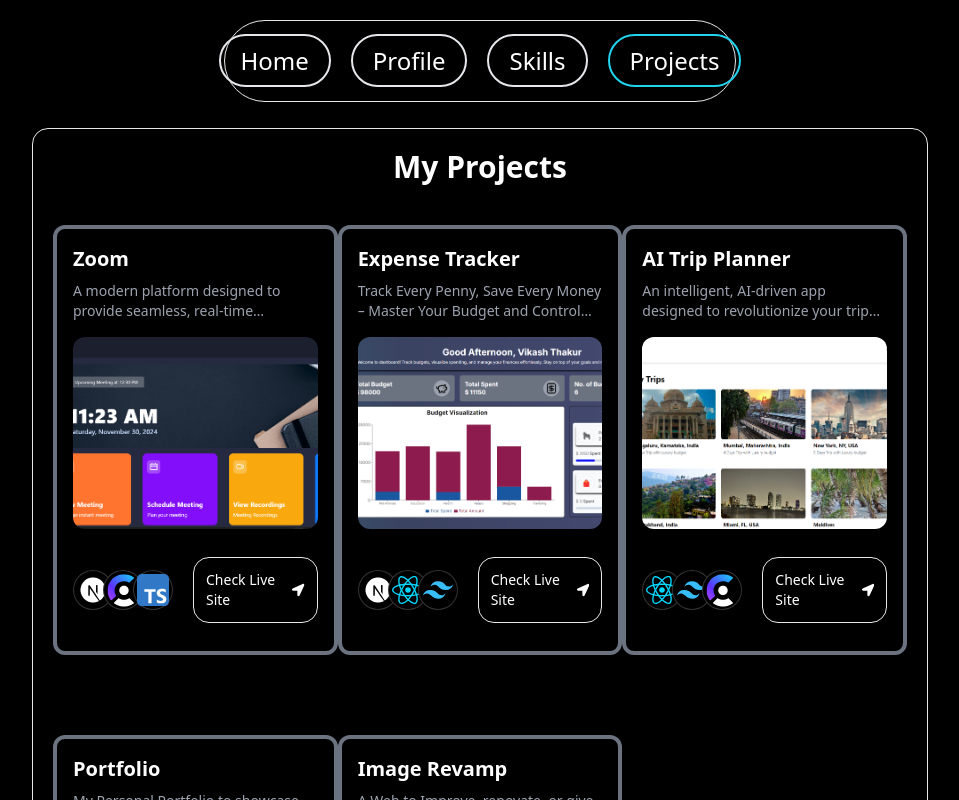
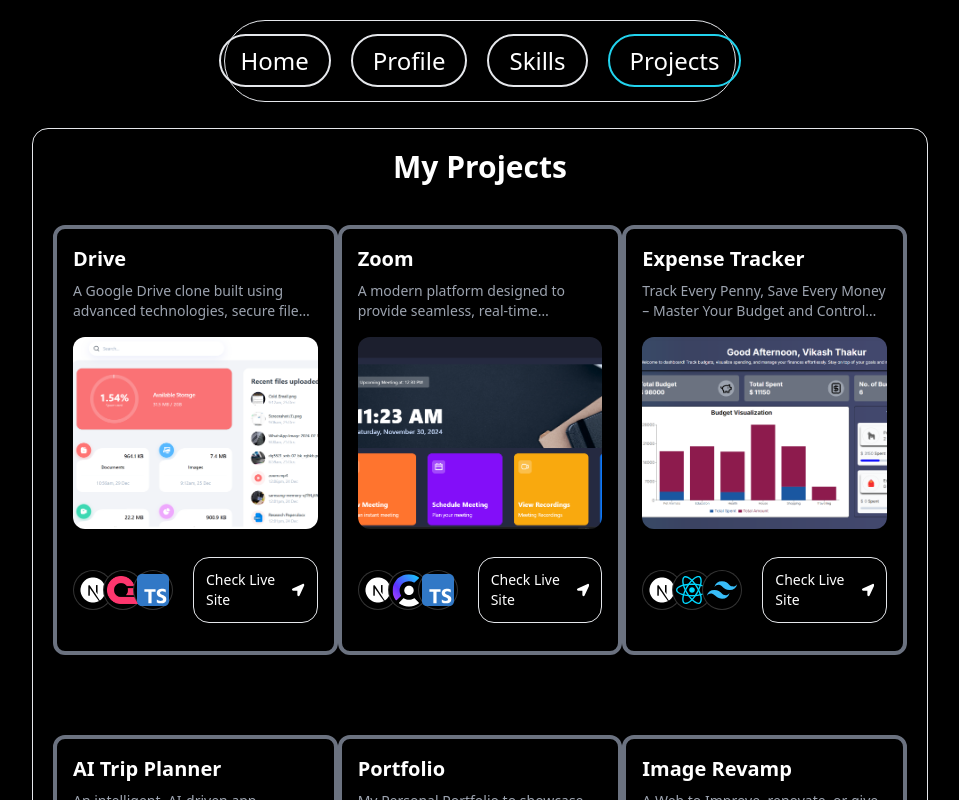
Before and after one commit to Vikash-thak12/MyPortfolio, a Next.js app: page /projects in a window 1280 px wide. Shown: the top 800 px of the page, without its empty margins (160-1119 px from the left). Built offline with nearby package versions, Linux system fonts and the light colour scheme.

Commit message:
Final Commit

```diff
--- a/data/index.ts
+++ b/data/index.ts
@@ -6,6 +6,14 @@
   ];
 
   export const projects = [
+    {
+      id: 0,
+      title: "Drive",
+      des: " A Google Drive clone built using advanced technologies, secure file uploads, file sharing, intuitive folder management, and seamless user authentication through OTP. This project offers efficient file storage and retrieval with a clean, user-friendly interface. ",
+      img: "/drive.png",
+      iconLists: ["/assets/next.svg", "/logo.png", "/assets/ts.svg"],
+      link: "https://drive-sigma-lac.vercel.app/",
+    },
     {
       id: 1,
       title: "Zoom",
```
Also changed, not shown: public/drive.png (added), public/logo.png (added).
